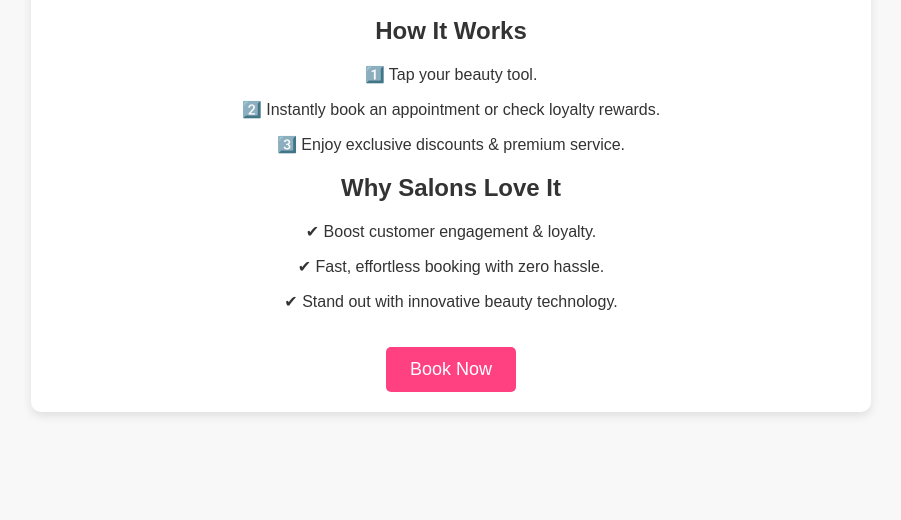
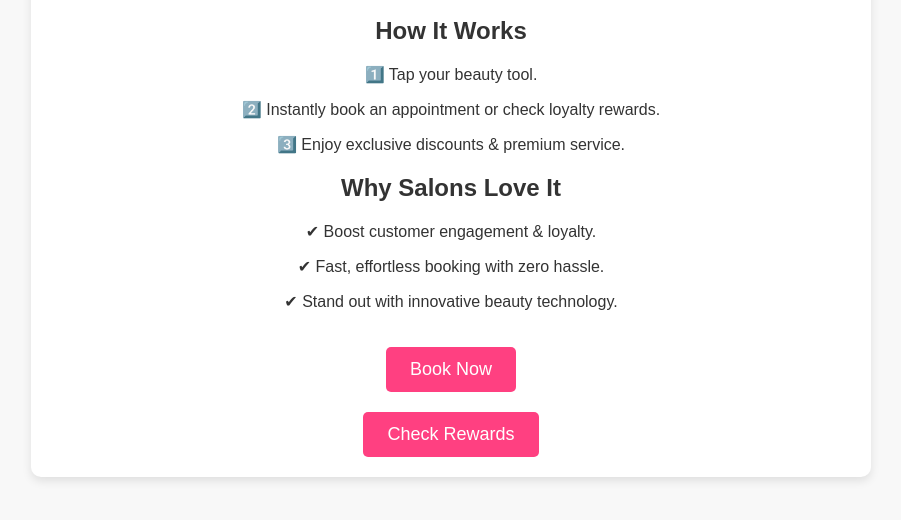
Before and after one commit to NailFiles/NailFiles-nfc-landing-page, a plain HTML site: page index.html in a window 1280 px wide. Shown: the part 240-760 px from the top of the page, without its empty margins (189-1090 px from the left). Drawn offline with Linux system fonts and the light colour scheme.

Commit message:
Update index.html

```diff
--- a/index.html
+++ b/index.html
@@ -55,6 +55,8 @@
         <p>✔ Fast, effortless booking with zero hassle.</p>
         <p>✔ Stand out with innovative beauty technology.</p>
         <a href="https://forms.gle/3zHUrGdT23fMXuz17" class="cta-button" target="_blank">Book Now</a>
+        <br>
+        <a href="https://forms.gle/erWgyRcxk87ucBc96" class="cta-button" target="_blank">Check Rewards</a>
     </div>
 </body>
 </html>
```
